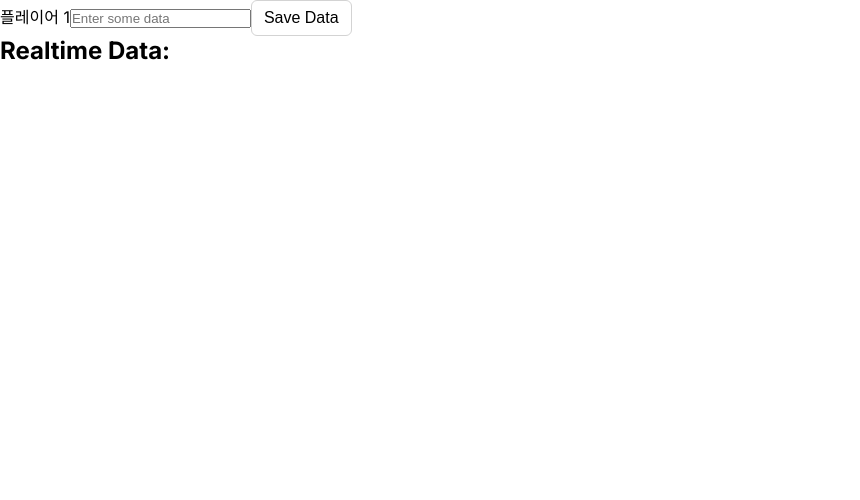
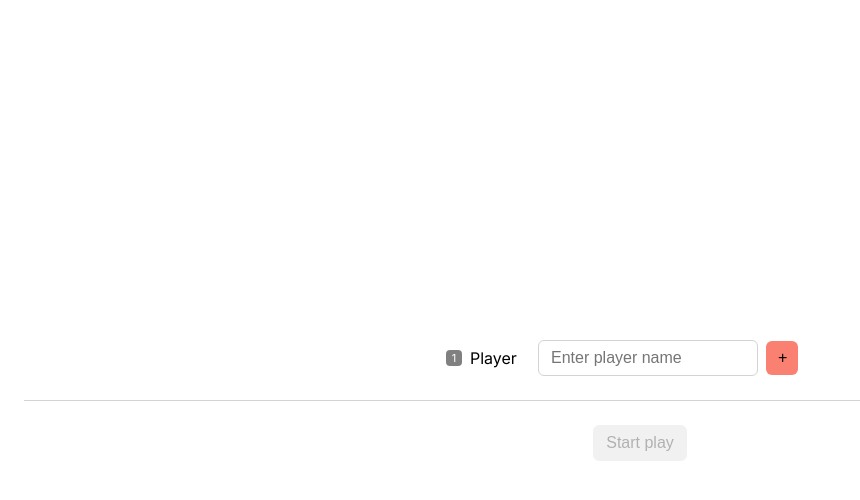
Before and after one commit to YUJOO-LEE/yacht, a Next.js app: page /1/settings in a window 1280 px wide. Shown: the top 500 px of the page, without its empty margins (0-860 px from the left). Built offline with nearby package versions, Linux system fonts and the light colour scheme; no server answers; the database is empty.

Commit message:
player settings 페이지 추가

```diff
--- a/src/app/(dashboard)/(index)/page.module.css
+++ b/src/app/(dashboard)/(index)/page.module.css
@@ -1,6 +1,4 @@
 .main {
-  width: 100dvw;
-  height: 100dvh;
   padding: 24px;
   display: grid;
   grid-template-rows: 1fr auto auto auto 2fr;
--- a/src/app/(dashboard)/(index)/page.tsx
+++ b/src/app/(dashboard)/(index)/page.tsx
@@ -17,7 +17,7 @@ export default function Home() {
       <h1>
         Yacht!
       </h1>
-      <hr style={{ width: '100%' }}/>
+      <hr />
       <button onClick={handleNewGame}>
         신규게임
       </button>
--- a/src/app/(dashboard)/[gameId]/create/page.module.css
+++ b/src/app/(dashboard)/[gameId]/create/page.module.css
@@ -1,6 +1,4 @@
 .main {
-  width: 100dvw;
-  height: 100dvh;
   padding: 24px;
   display: flex;
   flex-direction: column;
--- a/src/app/(dashboard)/[gameId]/create/page.tsx
+++ b/src/app/(dashboard)/[gameId]/create/page.tsx
@@ -32,9 +32,9 @@ export default function Create({ params }: {
   return (
     <main className={styles.main}>
       <h2>
-        신규게임
+        New game
       </h2>
-      <hr style={{ width: '100%' }}/>
+      <hr />
       {root && gameId && (
         <QrCode url={`${root}/${gameId}/settings`}/>
       )}
--- a/src/app/(dashboard)/[gameId]/page.module.css
+++ b/src/app/(dashboard)/[gameId]/page.module.css
@@ -1,6 +1,4 @@
 .wrapper {
-  width: 100vw;
-  height: 100vh;
   padding: 20px;
   display: grid;
   grid-template-rows: auto 1fr;
--- /dev/null
+++ b/src/app/(dashboard)/[gameId]/settings/page.module.css
@@ -0,0 +1,41 @@
+.main {
+  padding: 24px;
+  display: flex;
+  flex-direction: column;
+  justify-content: center;
+  align-items: center;
+  gap: 24px;
+}
+
+.players {
+  display: flex;
+  flex-direction: column;
+  gap: 16px;
+
+  & li {
+    display: grid;
+    grid-template-columns: 16px 60px 220px 68px;
+    align-items: center;
+    gap: 8px;
+
+    & i {
+      width: 16px;
+      height: 16px;
+      background-color: gray;
+      color: white;
+      border-radius: 4px;
+      font-size: 11px;
+      line-height: 16px;
+      display: flex;
+      justify-content: center;
+      align-items: center;
+      font-style: normal;
+    }
+  }
+}
+
+.actions {
+  display: grid;
+  grid-template-columns: 32px 32px;
+  gap: 4px;
+}
--- a/src/app/(dashboard)/[gameId]/settings/page.tsx
+++ b/src/app/(dashboard)/[gameId]/settings/page.tsx
@@ -1,33 +1,59 @@
 'use client';
 
+import { database } from '@/firebase';
+import { PlayerData } from '@/types';
 import { uuidv4 } from '@firebase/util';
-import { useState, useEffect } from 'react';
-import { database } from '@/firebase';
-import { ref, set, push, onValue } from 'firebase/database';
+import { onValue, ref, set } from 'firebase/database';
+import { useRouter } from 'next/navigation';
+import React, { useEffect, useState } from 'react';
+import styles from './page.module.css';
 
 export default function Setting({ params }: { params: { gameId: string } }) {
   const { gameId } = params;
+  const router = useRouter();
 
-  const [inputValue, setInputValue] = useState('');
-  const [data, setData] = useState({});
+  const [data, setData] = useState<PlayerData[]>([]);
+  const isValid = data.length > 1 && data.every(({ name }) => name.trim());
+
+  const handleAdd = (index: number) => () => {
+    const id = uuidv4().replaceAll('-', '');
+    setData((prev) => {
+      return prev.toSpliced(index + 1, 0, { id, name: '' });
+    });
+  };
+
+  const handleRemove = (index: number) => () => {
+    setData((prev) => {
+      return prev.toSpliced(index, 1);
+    });
+  };
+
+  const handleChange = (index: number) => (event: React.ChangeEvent<HTMLInputElement>) => {
+    setData((prev) => {
+      return prev.with(index, { id: prev[index].id, name: event.target.value });
+    })
+  };
 
   const handleSaveData = async () => {
-    if (inputValue.trim()) {
-      const newDataRef = push(ref(database, `games/${gameId}/players`)); // 새 데이터 항목 생성
-      const id = uuidv4().replaceAll('-', '');
-      await set(newDataRef, { id, name: inputValue });
-      setInputValue('');
-    }
+    if (!isValid) return;
+    const newDataRef = ref(database, `games/${gameId}/players`);
+    await set(newDataRef, data);
+    router.push(`/${gameId}/play`);
   };
 
   useEffect(() => {
-    const dataRef = ref(database, `games/${gameId}`);
+    const dataRef = ref(database, `games/${gameId}/players`);
 
     const unsubscribe = onValue(dataRef, (snapshot) => {
       if (snapshot.exists()) {
-        setData(snapshot.val());
+        const rawData = snapshot.val();
+        const dataArray: PlayerData[] = Object.values(rawData);
+
+        if (!dataArray.length) return;
+        setData(dataArray);
       } else {
-        setData({});
+        const id = uuidv4().replaceAll('-', '');
+        setData([{ id, name: '' }]);
       }
     });
 
@@ -35,17 +61,37 @@ export default function Setting({ params }: { params: { gameId: string } }) {
   }, []);
 
   return (
-    <main>
-      플레이어 1
-      <input
-        type="text"
-        value={inputValue}
-        onChange={(e) => setInputValue(e.target.value)}
-        placeholder="Enter some data"
-      />
-      <button onClick={handleSaveData}>Save Data</button>
-
-      <h2>Realtime Data:</h2>
+    <main className={styles.main}>
+      <ul className={styles.players}>
+        {data.map(({ id, name }, index) => (
+          <li key={id}>
+            <i>
+              {index + 1}
+            </i>
+            <p>
+              Player
+            </p>
+            <input
+              type="text"
+              value={name}
+              onChange={handleChange(index)}
+              placeholder="Enter player name"
+            />
+            <div className={styles.actions}>
+              <button className="red" onClick={handleAdd(index)}>
+                +
+              </button>
+              {!!index && (
+                <button className="gray" onClick={handleRemove(index)}>
+                  -
+                </button>
+              )}
+            </div>
+          </li>
+        ))}
+      </ul>
+      <hr/>
+      <button onClick={handleSaveData} disabled={!isValid}>Start play</button>
     </main>
   );
 };
--- a/src/app/(dashboard)/globals.css
+++ b/src/app/(dashboard)/globals.css
@@ -10,15 +10,33 @@ body {
   overflow-x: hidden;
 }
 
+main {
+  width: 100dvw;
+  height: 100dvh;
+}
+
 a {
   color: inherit;
   text-decoration: none;
 }
 
 hr {
+  width: 100%;
   height: 1px;
   background-color: lightgray;
   border: 0;
+}
+
+ul,li {
+  list-style: none;
+}
+
+input {
+  padding: 8px 12px;
+  font-size: 16px;
+  border: 1px solid lightgray;
+  background-color: white;
+  border-radius: 6px;
 }
 
 button {
@@ -26,10 +44,38 @@ button {
   border: 1px solid lightgray;
   background-color: white;
   border-radius: 6px;
+  font-size: 16px;
+  color: #000;
   cursor: pointer;
-  font-size: 16px;
+
+  &[disabled] {
+    cursor: inherit;
+    opacity: 0.3;
+    background-color: lightgray;
+    &:hover {
+      background-color: lightgray;
+    }
+  }
 
   &:hover {
     background-color: #f6f6f6;
   }
+
+  &.red {
+    border: 0;
+    background-color: salmon;
+
+    &:hover {
+      background-color: lightsalmon;
+    }
+  }
+
+  &.gray {
+    border: 0;
+    background-color: lightgray;
+
+    &:hover {
+      background-color: #f6f6f6;
+    }
+  }
 }
--- /dev/null
+++ b/src/types/index.ts
@@ -0,0 +1,4 @@
+export type PlayerData = {
+  id: string;
+  name: string;
+}
```
Also changed, not shown: src/app/(dashboard)/[gameId]/play.tsx (added, +7 -0 lines).
